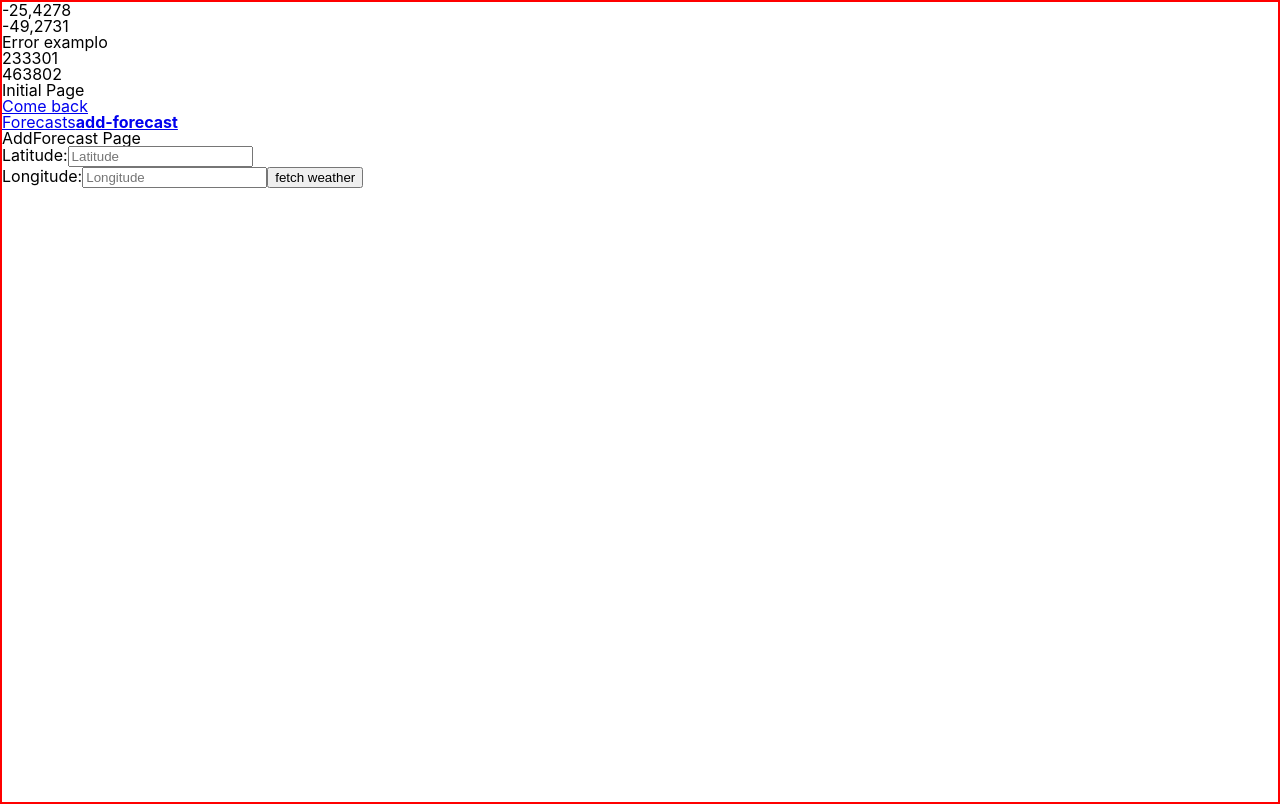
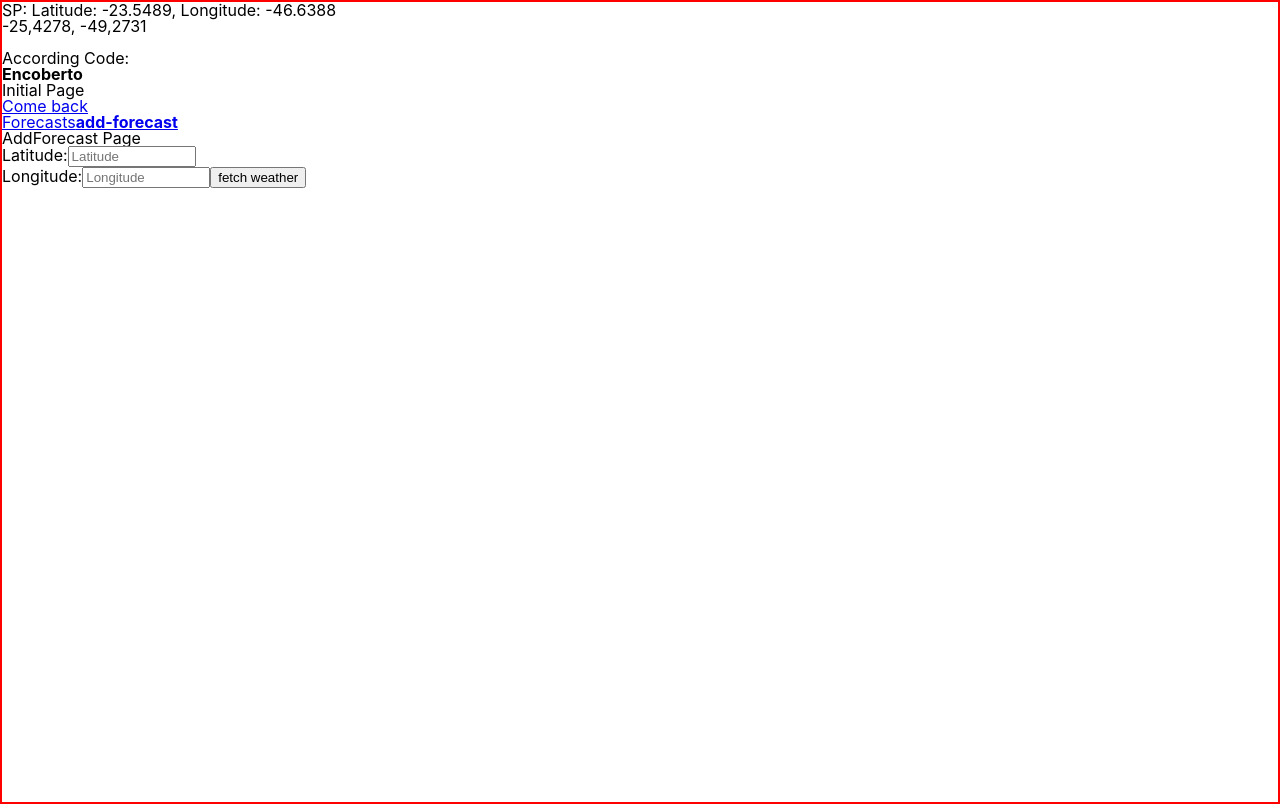
Before and after one commit to RicardoBaldrez/byCoders_, a React (Create React App) app: page /add-forecast in a window 1280 px wide. Built offline with nearby package versions, Linux system fonts and the light colour scheme.

Commit message:
refactor: 💡 Separating the responsibilities of the AddForecast
Separating the responsibilities of the AddForecast component and
creating the function that handles the icons.

```diff
--- a/src/App.tsx
+++ b/src/App.tsx
@@ -3,47 +3,33 @@ import { BrowserRouter, Routes, Route, NavLink, Link } from 'react-router-dom';
 
 import AddForecast from './components/AddForecast';
 import Forecasts from './components/Forecasts';
-import Loader from './components/Loader';
-import useFetch from './hooks/useFetch';
 
 import './App.css';
+import { iconAccordingMmoCode } from './utils/iconAccordingMmoCode.js';
 
 function App() {
   const [latitude, setLatitude] = useState<string>('');
   const [longitude, setLongitude] = useState<string>('');
-  const [errorApi, setErrorApi] = useState<string>('');
-
-  const { get, loading } = useFetch('https://api.open-meteo.com/v1');
+  const [error, setError] = useState<string>('');
 
   const handleLatitudeChange = (value: string) => setLatitude(value);
   const handleLongitudeChange = (value: string) => setLongitude(value);
+  const handleErrorChange = (value: string) => setError(value);
 
-  const handleFetchButtonClick = () => {
-    get(
-      `/forecast?latitude=${latitude}&longitude=${longitude}&current=temperature_2m,is_day`,
-    )
-      .then(data =>
-        localStorage.setItem('location_weather', JSON.stringify(data)),
-      )
-      .catch(error => {
-        if (error.error) {
-          setErrorApi(error.reason);
-        }
-      });
-  };
+  const descWeatherAccordingCodeMmo = iconAccordingMmoCode(3);
 
   return (
     <>
-      <span>-25,4278</span>
+      <p>SP: Latitude: -23.5489, Longitude: -46.6388</p>
+      <span>-25,4278, </span>
+      <span>-49,2731</span>
       <br />
-      <span>-49,2731</span>
-      <h2>Error examplo</h2>
-      <span>233301</span>
       <br />
-      <span>463802</span>
+
+      <h1>According Code: </h1>
+      <span style={{ fontWeight: 'bold' }}>{descWeatherAccordingCodeMmo}</span>
 
       <h1>Initial Page</h1>
-      {loading && <Loader />}
       <BrowserRouter>
         <Link to="/">Come back</Link>
         <div>
@@ -67,15 +53,14 @@ function App() {
           <Route
             path="/add-forecast"
             element={
-              <>
-                <AddForecast
-                  onLatitudeChange={handleLatitudeChange}
-                  onLongitudeChange={handleLongitudeChange}
-                />
-                <button onClick={handleFetchButtonClick} type="button">
-                  fetch weather
-                </button>
-              </>
+              <AddForecast
+                errorApi={error}
+                latitude={latitude}
+                longitude={longitude}
+                onErrorChange={handleErrorChange}
+                onLatitudeChange={handleLatitudeChange}
+                onLongitudeChange={handleLongitudeChange}
+              />
             }
           />
         </Routes>
--- a/src/components/AddForecast/index.tsx
+++ b/src/components/AddForecast/index.tsx
@@ -1,36 +1,85 @@
 import React, { ReactElement } from 'react';
 
+import useFetch from '../../hooks/useFetch';
+import Loader from '../Loader';
+
 interface PropsAddForecast {
+  latitude: string;
+  longitude: string;
+  errorApi: string;
   onLatitudeChange: (value: string) => void;
   onLongitudeChange: (value: string) => void;
+  onErrorChange: (value: string) => void;
 }
 
 export default function AddForecast({
+  errorApi,
+  latitude,
+  longitude,
+  onErrorChange,
   onLatitudeChange,
   onLongitudeChange,
 }: PropsAddForecast): ReactElement {
+  const { get, loading } = useFetch('https://api.open-meteo.com/v1');
+
+  const handleFetchButtonClick = (e: any) => {
+    e.preventDefault();
+
+    onErrorChange('');
+
+    get(
+      `/forecast?latitude=${latitude}&longitude=${longitude}&timezone=America%2FSao_Paulo&current=temperature_2m,is_day`,
+    )
+      .then(data =>
+        localStorage.setItem('location_weather', JSON.stringify(data)),
+      )
+      .catch(error => {
+        if (error.error) {
+          console.error(error);
+          onErrorChange(error.reason);
+        }
+      });
+  };
+
   return (
     <>
+      {loading && <Loader />}
       <h1>AddForecast Page</h1>
+      <form onSubmit={handleFetchButtonClick}>
         <label>
           Latitude:
           <input
+            min="-180"
+            max="180"
             type="number"
             name="latitude"
+            step="0.000001"
             placeholder="Latitude"
             onChange={event => onLatitudeChange(event.target.value)}
+            required
           />
         </label>
         <br />
         <label>
           Longitude:
           <input
+            min="-180"
+            max="180"
             type="number"
             name="longitude"
+            step="0.000001"
             placeholder="Longitude"
             onChange={event => onLongitudeChange(event.target.value)}
+            required
           />
         </label>
+        <button type="submit" disabled={loading}>
+          fetch weather
+        </button>
+      </form>
+      {errorApi && (
+        <p style={{ fontWeight: 'bold', color: 'red' }}>{errorApi}</p>
+      )}
     </>
   );
 }
--- /dev/null
+++ b/src/utils/iconAccordingMmoCode.js
@@ -0,0 +1,50 @@
+export function iconAccordingMmoCode(code_weather) {
+  let weatherIcon;
+
+  switch (code_weather) {
+    case 0:
+      weatherIcon = <h1>Clear Sky</h1>;
+      break;
+    case 1:
+      weatherIcon = <h1>Principalmente claro</h1>;
+      break;
+    case 2:
+      weatherIcon = <h1>Parcialmente nublado</h1>;
+      break;
+    case 3:
+      weatherIcon = <h1>Encoberto</h1>;
+      break;
+    case 51:
+      weatherIcon = <h1>Chuvisco Intensidade leve</h1>;
+      break;
+    case 53:
+      weatherIcon = <h1>Chuvisco Intensidade moderada</h1>;
+    case 55:
+      weatherIcon = <h1>Chuvisco Intensidade denso</h1>;
+      break;
+    case 61:
+      weatherIcon = <h1>Chuva Intensidade leve</h1>;
+      break;
+    case 63:
+      weatherIcon = <h1>Chuva Intensidade moderada</h1>;
+      break;
+    case 65:
+      weatherIcon = <h1>Chuva Intensidade forte</h1>;
+      break;
+    case 80:
+      weatherIcon = <h1>Pancadas de chuva Intensidade leve</h1>;
+      break;
+    case 81:
+      weatherIcon = <h1>Pancadas de chuva Intensidade moderada</h1>;
+      break;
+    case 82:
+      weatherIcon = <h1>Pancadas de chuva Intensidade violentas</h1>;
+      break;
+
+    default:
+      weatherIcon = <h1>default</h1>;
+      break;
+  }
+
+  return weatherIcon.props.children;
+}
```
Lines whose indentation alone changed are shown as unchanged.
